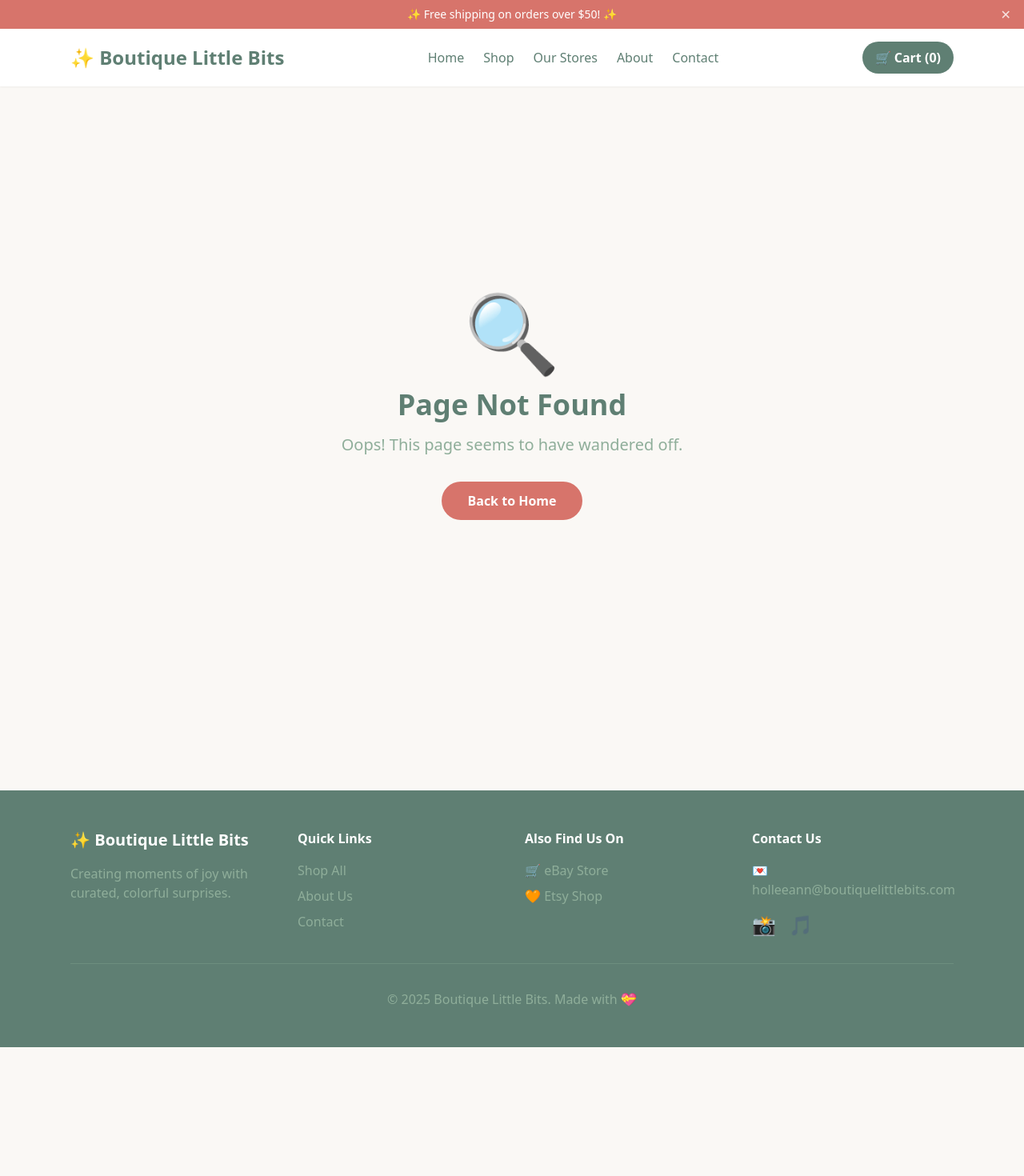
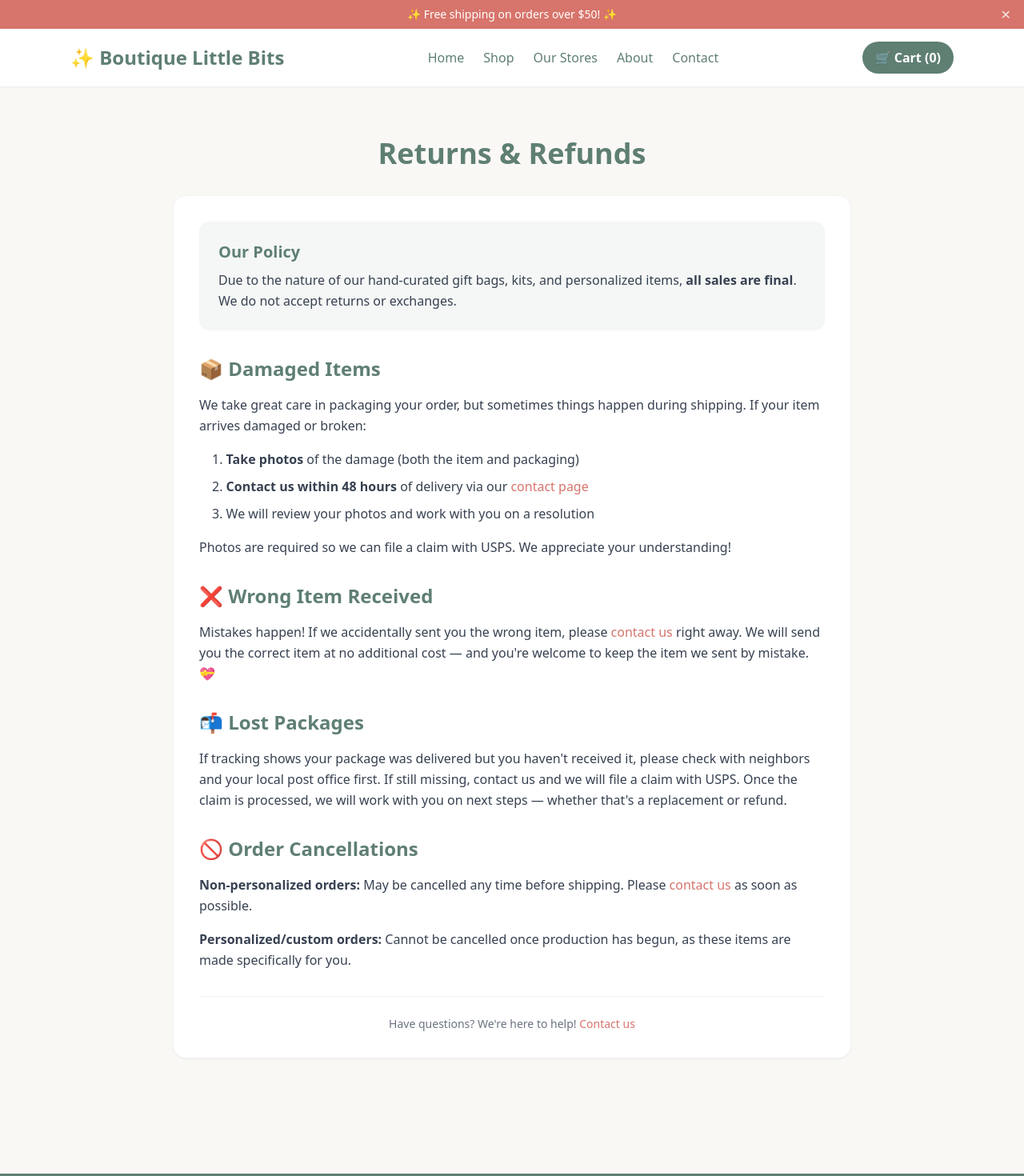
Before and after one commit to BoutiqueLittleBits-Admin/littlebits-hub, a Next.js app: page /returns in a window 1280 px wide. Before the commit this address had no page. Shown: the top 1470 px of the page at 80% size. Before the commit the page ends 1309 px from the top, so only its background shows below. Built offline with nearby package versions, Linux system fonts and the light colour scheme.

Commit message:
Create page.js

```diff
--- /dev/null
+++ b/app/returns/page.js
@@ -0,0 +1,67 @@
+export default function ReturnsPolicy() {
+  return (
+    <div className="min-h-screen">
+      <section className="max-w-4xl mx-auto py-16 px-6">
+        <h1 className="text-4xl font-bold text-brand-sage mb-8 text-center">
+          Returns & Refunds
+        </h1>
+
+        <div className="bg-white rounded-2xl shadow-sm border border-gray-100 p-8 space-y-8">
+
+          <div className="bg-brand-mint/10 rounded-xl p-6">
+            <h2 className="text-xl font-semibold text-brand-sage mb-2">Our Policy</h2>
+            <p className="text-gray-700 leading-relaxed">
+              Due to the nature of our hand-curated gift bags, kits, and personalized items, <strong>all sales are final</strong>. We do not accept returns or exchanges.
+            </p>
+          </div>
+
+          <div>
+            <h2 className="text-2xl font-semibold text-brand-sage mb-4">📦 Damaged Items</h2>
+            <p className="text-gray-700 leading-relaxed mb-4">
+              We take great care in packaging your order, but sometimes things happen during shipping. If your item arrives damaged or broken:
+            </p>
+            <ol className="text-gray-700 leading-relaxed space-y-2 ml-4">
+              <li>1. <strong>Take photos</strong> of the damage (both the item and packaging)</li>
+              <li>2. <strong>Contact us within 48 hours</strong> of delivery via our <a href="/contact" className="text-brand-coral hover:underline">contact page</a></li>
+              <li>3. We will review your photos and work with you on a resolution</li>
+            </ol>
+            <p className="text-gray-700 leading-relaxed mt-4">
+              Photos are required so we can file a claim with USPS. We appreciate your understanding!
+            </p>
+          </div>
+
+          <div>
+            <h2 className="text-2xl font-semibold text-brand-sage mb-4">❌ Wrong Item Received</h2>
+            <p className="text-gray-700 leading-relaxed">
+              Mistakes happen! If we accidentally sent you the wrong item, please <a href="/contact" className="text-brand-coral hover:underline">contact us</a> right away. We will send you the correct item at no additional cost — and you're welcome to keep the item we sent by mistake. 💝
+            </p>
+          </div>
+
+          <div>
+            <h2 className="text-2xl font-semibold text-brand-sage mb-4">📬 Lost Packages</h2>
+            <p className="text-gray-700 leading-relaxed">
+              If tracking shows your package was delivered but you haven't received it, please check with neighbors and your local post office first. If still missing, contact us and we will file a claim with USPS. Once the claim is processed, we will work with you on next steps — whether that's a replacement or refund.
+            </p>
+          </div>
+
+          <div>
+            <h2 className="text-2xl font-semibold text-brand-sage mb-4">🚫 Order Cancellations</h2>
+            <p className="text-gray-700 leading-relaxed mb-4">
+              <strong>Non-personalized orders:</strong> May be cancelled any time before shipping. Please <a href="/contact" className="text-brand-coral hover:underline">contact us</a> as soon as possible.
+            </p>
+            <p className="text-gray-700 leading-relaxed">
+              <strong>Personalized/custom orders:</strong> Cannot be cancelled once production has begun, as these items are made specifically for you.
+            </p>
+          </div>
+
+          <div className="pt-6 border-t border-gray-100">
+            <p className="text-gray-500 text-sm text-center">
+              Have questions? We're here to help! <a href="/contact" className="text-brand-coral hover:underline">Contact us</a>
+            </p>
+          </div>
+
+        </div>
+      </section>
+    </div>
+  );
+}
```
